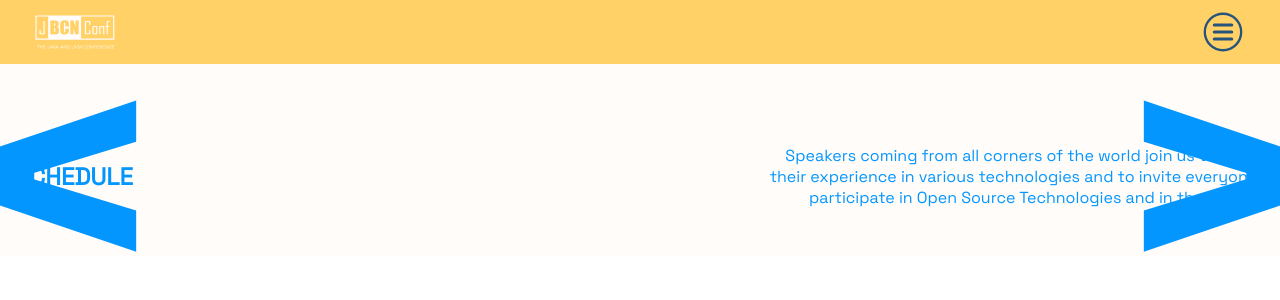
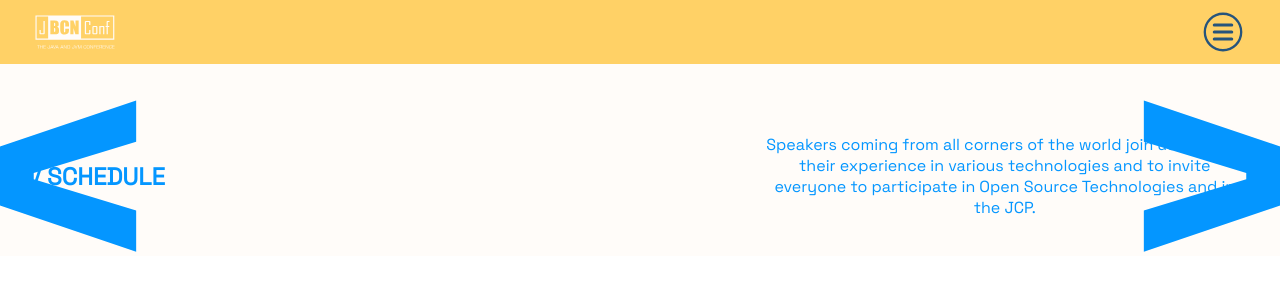
Before and after one commit to dev-bcn/dev-bcn.github.io, a React (Create React App) app: page /schedule in a window 1280 px wide. Shown: the top 300 px of the page. Built offline with nearby package versions, Linux system fonts and the light colour scheme.

Commit message:
Fix title

```diff
--- a/src/App.tsx
+++ b/src/App.tsx
@@ -1,7 +1,8 @@
 import { BrowserRouter, Route, Switch } from 'react-router-dom';
-import Navigation from './components/Navigation/Navigation';
+
 import { HomeWrapper } from './views/Home/HomeWrapper';
 import JobOffers from './views/JobOffers/JobOffers';
+import Navigation from './components/Navigation/Navigation';
 import Schedule from './views/Schedule/Schedule';
 import Speakers from './views/Speakers/Speakers';
 
@@ -13,7 +14,7 @@ function App() {
         <Route path='/jobOffers' component={JobOffers} />
         <Route path='/schedule' component={Schedule} />
         <Route path='/speakers' component={Speakers} />
-        <Route path='/' component={HomeWrapper} />
+        <Route path='/' component={HomeWrapper} exact />
       </Switch>
     </BrowserRouter>
   );
--- a/src/components/SectionTitle/TitleSection.tsx
+++ b/src/components/SectionTitle/TitleSection.tsx
@@ -1,4 +1,8 @@
-import { BIG_BREAKPOINT, TABLET_BREAKPOINT } from '../../constants/BreakPoints';
+import {
+  BIG_BREAKPOINT,
+  LARGE_BREAKPOINT,
+  TABLET_BREAKPOINT,
+} from '../../constants/BreakPoints';
 
 import { COLOR_WHITE } from '../../styles/colors';
 import { FC } from 'react';
@@ -16,11 +20,20 @@ const StyledTitleContainer = styled.div`
   align-items: center;
   flex-direction: column;
   width: 100%;
+  padding: 0 1rem;
 
   @media (min-width: ${BIG_BREAKPOINT}px) {
     flex-direction: row;
     justify-content: space-between;
     height: 10rem;
+    padding: 0 2rem;
+  }
+
+  @media (min-width: ${LARGE_BREAKPOINT}px) {
+    flex-direction: row;
+    justify-content: space-between;
+    height: 10rem;
+    padding: 0 5rem;
   }
 `;
 
```
Also changed, not shown: src/views/Speakers/Speakers.tsx (+41 -38 lines).
